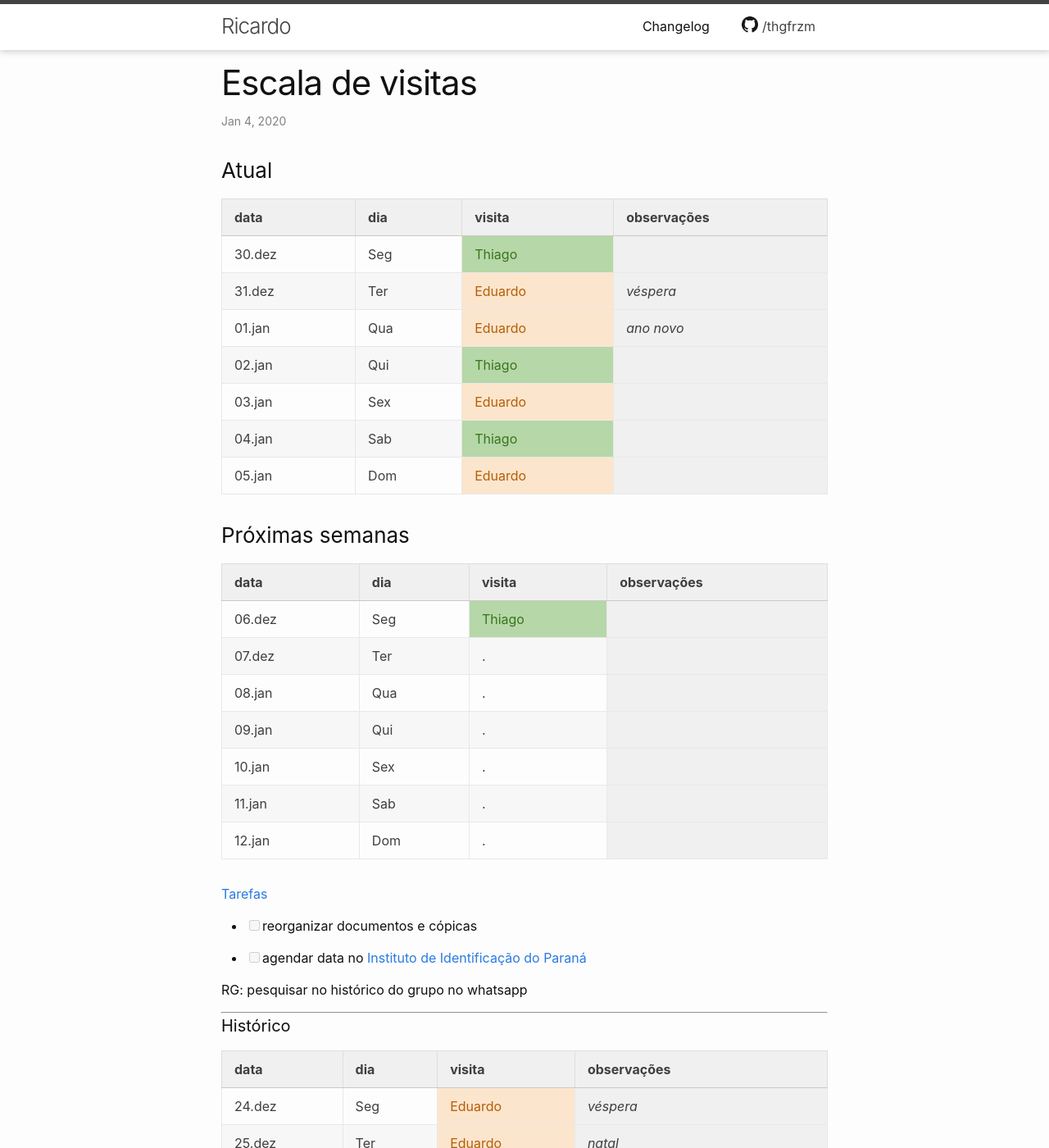
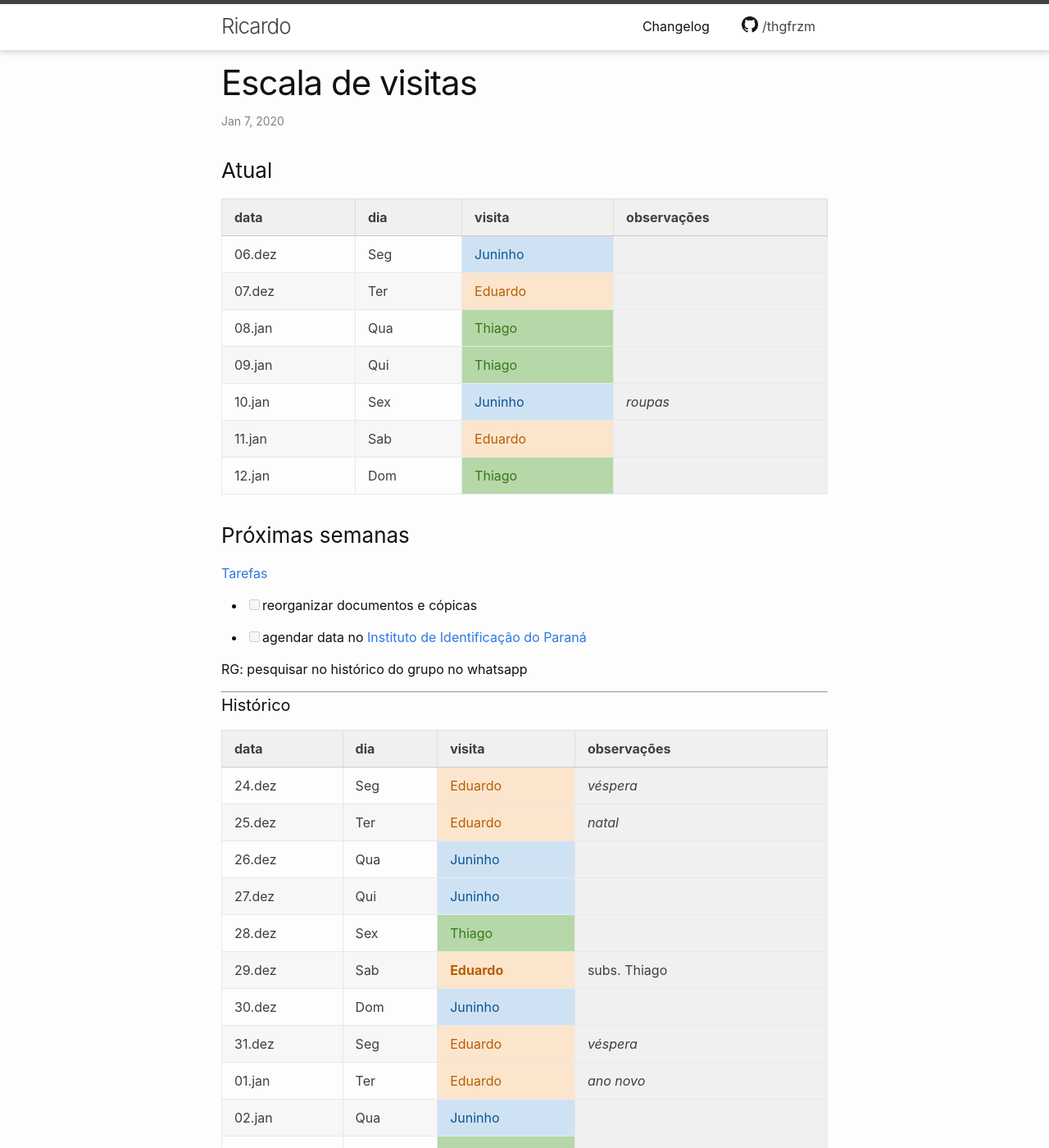
Before and after one commit to thgfrzm/ricardo, a Jekyll site: the page built from _posts/2018-12-23-escala-visitas.markdown, in a window 1280 px wide and 1400 px high. Shown: the whole window at 82% size. Built offline with Jekyll 4.4.1, drawn with Linux system fonts in a browser that asks for light colours.

Commit message:
Update 2018-12-23-escala-visitas.markdown

```diff
--- a/_posts/2018-12-23-escala-visitas.markdown
+++ b/_posts/2018-12-23-escala-visitas.markdown
@@ -1,33 +1,23 @@
 ---
 layout: post
 title:  "Escala de visitas"
-date:   2020-01-04 16:00:00 -0300
+date:   2020-01-06 23:20:00 -0300
 categories: agenda
 ---
 
 ### Atual
 
-| data   | dia | visita  | observações |
-| ------ | --- | ------- | ----------- |
-| 30.dez | Seg | Thiago  |             |
-| 31.dez | Ter | Eduardo | _véspera_   |
-| 01.jan | Qua | Eduardo | _ano novo_  |
-| 02.jan | Qui | Thiago  |             |
-| 03.jan | Sex | Eduardo |             |
-| 04.jan | Sab | Thiago  |             |
-| 05.jan | Dom | Eduardo |             |
+| data   | dia | visita | observações |
+| ------ | --- | ------ | ----------- |
+| 06.dez | Seg | Juninho |             |
+| 07.dez | Ter | Eduardo      |             |
+| 08.jan | Qua | Thiago      |             |
+| 09.jan | Qui | Thiago      |             |
+| 10.jan | Sex | Juninho      | _roupas_            |
+| 11.jan | Sab | Eduardo      |             |
+| 12.jan | Dom | Thiago      |             |
 
 ### Próximas semanas
-
-| data   | dia | visita | observações |
-| ------ | --- | ------ | ----------- |
-| 06.dez | Seg | Thiago |             |
-| 07.dez | Ter | .      |             |
-| 08.jan | Qua | .      |             |
-| 09.jan | Qui | .      |             |
-| 10.jan | Sex | .      |             |
-| 11.jan | Sab | .      |             |
-| 12.jan | Dom | .      |             |
 
 <!-- _indefinido_ -->
 
```
